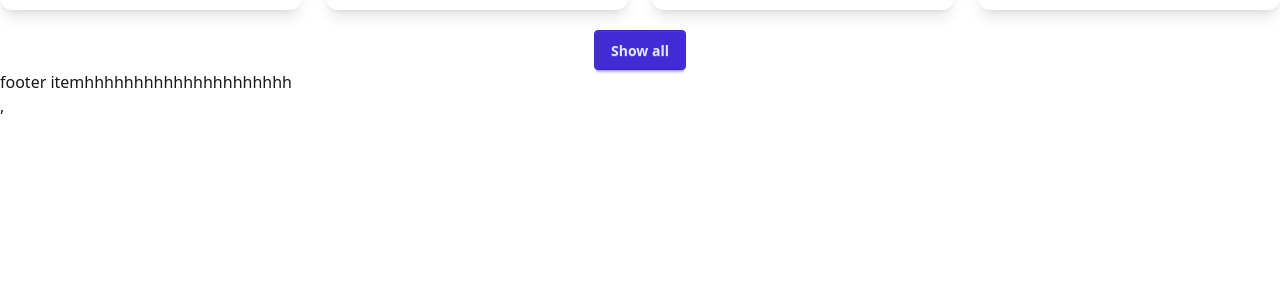
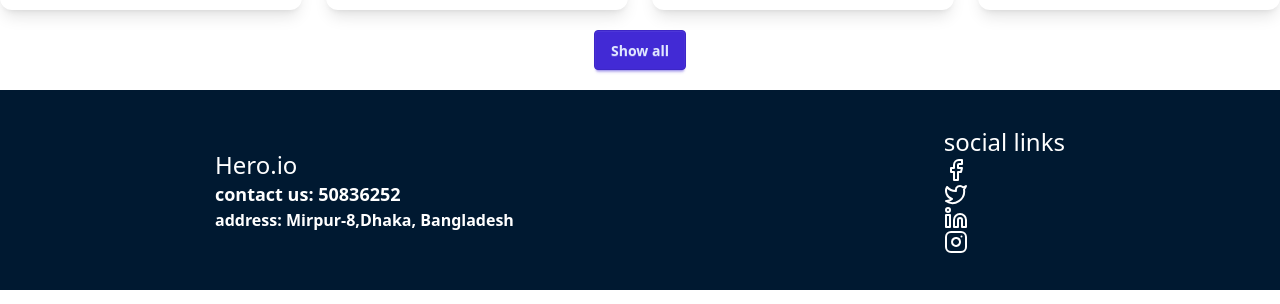
Before and after one commit to RatulFuad/Hero-app, a React (Vite) app: page / in a window 1280 px wide. Shown: the part 2143-2447 px from the top of the page. Before the commit the page ends 2261 px from the top, so only its background shows below. Built offline with nearby package versions, Linux system fonts and the light colour scheme.

Commit message:
complete footer

```diff
--- a/package.json
+++ b/package.json
@@ -11,6 +11,7 @@
   },
   "dependencies": {
     "@tailwindcss/vite": "^4.1.14",
+    "lucide-react": "^0.545.0",
     "react": "^19.1.1",
     "react-dom": "^19.1.1",
     "react-icons": "^5.5.0",
--- a/src/components/Footer.jsx
+++ b/src/components/Footer.jsx
@@ -1,9 +1,30 @@
 import React from 'react';
+import { Facebook } from 'lucide-react';
+import { Twitter } from 'lucide-react';
+import { Linkedin } from 'lucide-react';
+import { Instagram } from 'lucide-react';
+
 
 const Footer = () => {
     return (
         <div>
-            <h1>footer itemhhhhhhhhhhhhhhhhhhhhh</h1>
+            <div className='w-full h-[200px] bg-[#001931] mt-5 text-white flex justify-around items-center '>
+
+    <div>
+        <h1 className='text-2xl font-medium'>Hero.io</h1>
+        <p className='text-[18px] font-semibold'>contact us: 50836252</p>
+        <p className='text-[16px] font-semibold'>address: Mirpur-8,Dhaka, Bangladesh</p>
+    </div>
+
+        <div className='gap-5'>
+<h1 className='text-2xl font-medium'>social links</h1>
+  <Facebook />
+      <Twitter />
+          <Linkedin />
+              <Instagram />
+        </div>
+
+</div>
         </div>
     );
 };
```
Also changed, not shown: src/components/Navbar.jsx (+0 -14 lines), 1 other file (tests, documents, lock files or other folders).
